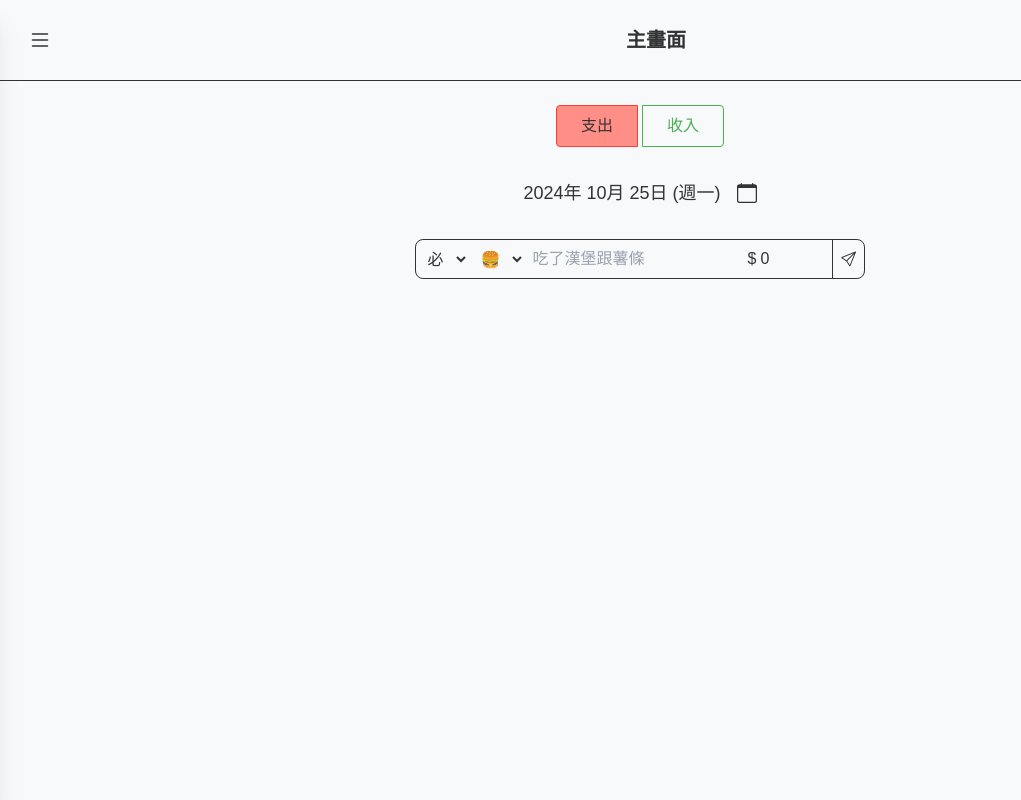
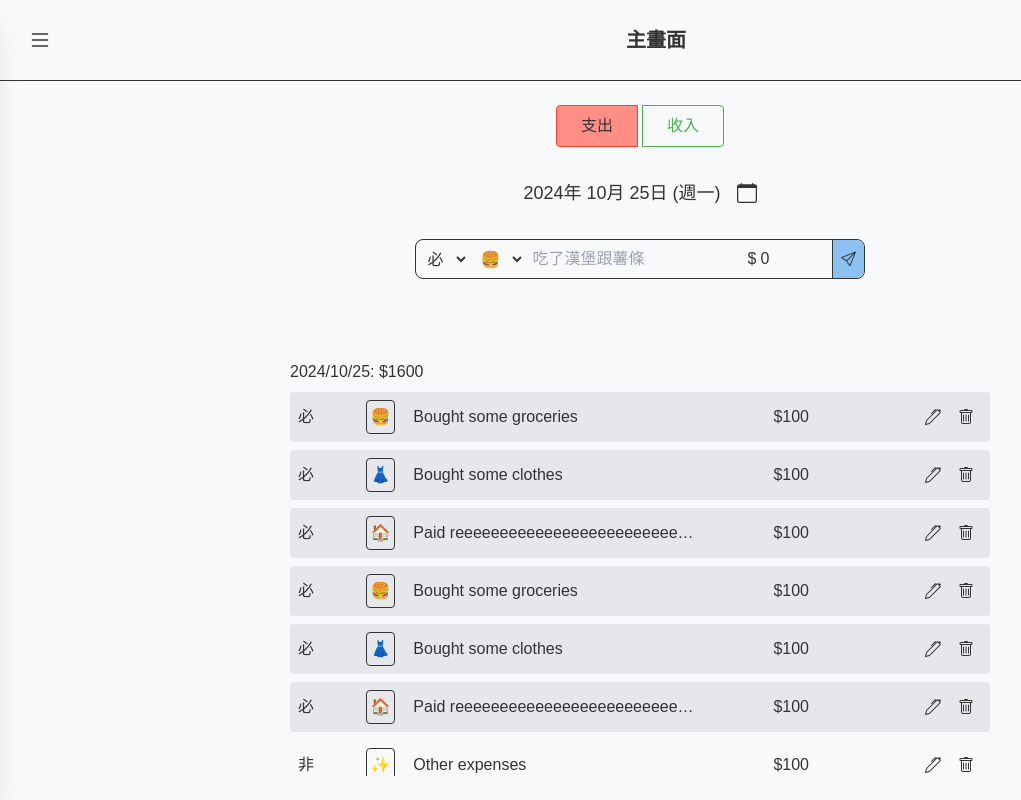
Before and after one commit to KW-Yeh/SpendingTracker, a Next.js app in the folder my-app/: page / in a window 1280 px wide. Shown: the whole page, without its empty margins (0-1021 px from the left). Built offline with nearby package versions, Linux system fonts and the light colour scheme.

Commit message:
Add SpendingList

```diff
--- a/my-app/src/app/globals.css
+++ b/my-app/src/app/globals.css
@@ -49,3 +49,39 @@ input::-webkit-inner-spin-button {
 input[type=number] {
     -moz-appearance: textfield;
 }
+
+.scrollbar::-webkit-scrollbar {
+    width: 6px;
+}
+
+.scrollbar::-webkit-scrollbar-track {
+    background-color: var(--background);
+}
+
+.scrollbar::-webkit-scrollbar-track-piece:end {
+    background: var(--background);
+    margin-bottom: 16px;
+}
+
+.scrollbar::-webkit-scrollbar-track-piece:start {
+    background: var(--background);
+    margin-top: 16px;
+}
+
+.scrollbar::-webkit-scrollbar-thumb {
+    border-radius: 6px;
+    background-color: gray;
+}
+
+.scrollbar::-webkit-scrollbar-thumb:hover {
+    background-color: dimgray;
+}
+
+.scrollbar {
+    scrollbar-width: thin;
+    scrollbar-color: #D3D3D3 var(--background);
+}
+
+.scrollbar:hover {
+    scrollbar-color: #C0C0C0 var(--background);
+}
--- /dev/null
+++ b/my-app/src/components/icons/DeleteIcon.tsx
@@ -0,0 +1,18 @@
+import { HTMLAttributes } from 'react';
+
+export const DeleteIcon = (props: HTMLAttributes<HTMLOrSVGElement>) => {
+  return (
+    <svg
+      xmlns="http://www.w3.org/2000/svg"
+      width="16"
+      height="16"
+      fill="currentColor"
+      className="bi bi-trash"
+      viewBox="0 0 16 16"
+      {...props}
+    >
+      <path d="M5.5 5.5A.5.5 0 0 1 6 6v6a.5.5 0 0 1-1 0V6a.5.5 0 0 1 .5-.5m2.5 0a.5.5 0 0 1 .5.5v6a.5.5 0 0 1-1 0V6a.5.5 0 0 1 .5-.5m3 .5a.5.5 0 0 0-1 0v6a.5.5 0 0 0 1 0z" />
+      <path d="M14.5 3a1 1 0 0 1-1 1H13v9a2 2 0 0 1-2 2H5a2 2 0 0 1-2-2V4h-.5a1 1 0 0 1-1-1V2a1 1 0 0 1 1-1H6a1 1 0 0 1 1-1h2a1 1 0 0 1 1 1h3.5a1 1 0 0 1 1 1zM4.118 4 4 4.059V13a1 1 0 0 0 1 1h6a1 1 0 0 0 1-1V4.059L11.882 4zM2.5 3h11V2h-11z" />
+    </svg>
+  );
+};
--- /dev/null
+++ b/my-app/src/components/icons/EditIcon.tsx
@@ -0,0 +1,17 @@
+import { HTMLAttributes } from 'react';
+
+export const EditIcon = (props: HTMLAttributes<HTMLOrSVGElement>) => {
+  return (
+    <svg
+      xmlns="http://www.w3.org/2000/svg"
+      width="16"
+      height="16"
+      fill="currentColor"
+      className="bi bi-pen"
+      viewBox="0 0 16 16"
+      {...props}
+    >
+      <path d="m13.498.795.149-.149a1.207 1.207 0 1 1 1.707 1.708l-.149.148a1.5 1.5 0 0 1-.059 2.059L4.854 14.854a.5.5 0 0 1-.233.131l-4 1a.5.5 0 0 1-.606-.606l1-4a.5.5 0 0 1 .131-.232l9.642-9.642a.5.5 0 0 0-.642.056L6.854 4.854a.5.5 0 1 1-.708-.708L9.44.854A1.5 1.5 0 0 1 11.5.796a1.5 1.5 0 0 1 1.998-.001m-.644.766a.5.5 0 0 0-.707 0L1.95 11.756l-.764 3.057 3.057-.764L14.44 3.854a.5.5 0 0 0 0-.708z" />
+    </svg>
+  );
+};
--- a/my-app/src/composites/EditorBlock.tsx
+++ b/my-app/src/composites/EditorBlock.tsx
@@ -91,7 +91,7 @@ export const EditorBlock = (props: Props) => {
       <button
         type="submit"
         disabled={loading}
-        className="flex h-full w-8 items-center justify-center rounded-r-lg p-2"
+        className="flex h-full w-8 items-center justify-center rounded-r-lg hover:bg-primary-300 p-2 transition-colors bg-primary-100"
       >
         <SendIcon className="w-full" />
       </button>
--- a/my-app/src/composites/SpendingInfoSection.tsx
+++ b/my-app/src/composites/SpendingInfoSection.tsx
@@ -20,11 +20,11 @@ export const SpendingInfoSection = () => {
   };
 
   return (
-    <div className="flex flex-1 w-full flex-col items-center gap-4 p-6">
+    <div className="flex w-full flex-1 flex-col items-center gap-4 p-6">
       <Switch type={selectedType} onChange={setSelectedType} />
       <DatePicker date={selectedDate} onChange={handleOnChangeDate} />
       <EditorBlock type={selectedType} date={selectedDate} />
-      <SpendingList />
+      <SpendingList type={selectedType} date={selectedDate} />
       <Modal ref={modalRef}>Modal</Modal>
     </div>
   );
--- a/my-app/src/composites/SpendingList.tsx
+++ b/my-app/src/composites/SpendingList.tsx
@@ -1,3 +1,157 @@
-export const SpendingList = () => {
-  return <div className="flex w-fit flex-1 flex-col"></div>;
+import { DeleteIcon } from '@/components/icons/DeleteIcon';
+import { EditIcon } from '@/components/icons/EditIcon';
+import { Necessity, SpendingType } from '@/utils/constants';
+import { useMemo } from 'react';
+
+interface Props {
+  date: Date;
+  type: SpendingType;
+}
+
+const TEST_DATA: SpendingRecord[] = [
+  {
+    id: '1',
+    type: SpendingType.Outcome,
+    necessity: Necessity.Need,
+    category: '🍔',
+    description: 'Bought some groceries',
+    amount: 100,
+    date: new Date().toUTCString(),
+  },
+  {
+    id: '2',
+    type: SpendingType.Outcome,
+    necessity: Necessity.Need,
+    category: '👗',
+    description: 'Bought some clothes',
+    amount: 100,
+    date: new Date().toUTCString(),
+  },
+  {
+    id: '3',
+    type: SpendingType.Income,
+    necessity: Necessity.Need,
+    category: '📈',
+    description: 'Received salary',
+    amount: 100,
+    date: new Date().toUTCString(),
+  },
+  {
+    id: '4',
+    type: SpendingType.Income,
+    necessity: Necessity.Need,
+    category: '🎁',
+    description: 'Received bonus',
+    amount: 100,
+    date: new Date().toUTCString(),
+  },
+  {
+    id: '5',
+    type: SpendingType.Outcome,
+    necessity: Necessity.NotNeed,
+    category: '🎲',
+    description: 'Bought some games',
+    amount: 100,
+    date: new Date().toUTCString(),
+  },
+  {
+    id: '6',
+    type: SpendingType.Outcome,
+    necessity: Necessity.NotNeed,
+    category: '📚',
+    description: 'Bought some books',
+    amount: 100,
+    date: new Date().toUTCString(),
+  },
+  {
+    id: '7',
+    type: SpendingType.Outcome,
+    necessity: Necessity.NotNeed,
+    category: '💊',
+    description: 'Bought some medicine',
+    amount: 100,
+    date: new Date().toUTCString(),
+  },
+  {
+    id: '8',
+    type: SpendingType.Outcome,
+    necessity: Necessity.NotNeed,
+    category: '📉',
+    description: 'Invested in stock',
+    amount: 100,
+    date: new Date().toUTCString(),
+  },
+  {
+    id: '9',
+    type: SpendingType.Outcome,
+    necessity: Necessity.NotNeed,
+    category: '✨',
+    description: 'Other expenses',
+    amount: 100,
+    date: new Date().toUTCString(),
+  },
+  {
+    id: '10',
+    type: SpendingType.Outcome,
+    necessity: Necessity.Need,
+    category: '🏠',
+    description: 'Paid reeeeeeeeeeeeeeeeeeeeeeeeeeeeeeeeeeeeent',
+    amount: 100,
+    date: new Date().toUTCString(),
+  },
+];
+
+export const SpendingList = (props: Props) => {
+  const year = props.date.getFullYear();
+  const month = props.date.getMonth();
+  const day = props.date.getDate();
+
+  const filteredData = useMemo(
+    () =>
+      [...TEST_DATA, ...TEST_DATA]
+        .filter((data) => data.type === props.type)
+        .sort((_, b) => {
+          if (b.necessity === Necessity.Need) return 1;
+          return -1;
+        }),
+    [props.type],
+  );
+
+  const totalAmount = filteredData.reduce(
+    (acc, spending) => acc + spending.amount,
+    0,
+  );
+
+  return (
+    <div className="flex w-full max-w-[700px] flex-1 flex-col justify-end gap-2 text-xs sm:text-sm lg:text-base">
+      <h3 className="">{`${year}/${month}/${day}: $${totalAmount}`}</h3>
+      <div className="scrollbar flex h-96 w-full flex-col gap-2 overflow-y-auto overflow-x-hidden">
+        {filteredData.map((spending, index) => (
+          <div
+            key={`${spending.id}-${index.toString()}`}
+            className={`grid grid-cols-12 items-center gap-2 rounded p-2 ${spending.necessity === Necessity.Need ? 'bg-gray-200' : ''}`}
+          >
+            <div className="col-span-1">{spending.necessity}</div>
+            <div className="col-span-1 flex items-center justify-center">
+              <div className="rounded border border-solid border-text p-1">
+                {spending.category}
+              </div>
+            </div>
+            <div className="col-span-5 overflow-hidden text-ellipsis whitespace-nowrap">
+              {spending.description}
+            </div>
+            <div className="col-span-2 text-end">${spending.amount}</div>
+            <div className="col-span-3 flex items-center justify-end gap-px">
+              <button className="group rounded p-2 transition-colors hover:bg-primary-300">
+                <EditIcon className="size-4 transition-colors group-hover:text-background" />
+              </button>
+              <button className="group rounded p-2 transition-colors hover:bg-red-300">
+                <DeleteIcon className="size-4 transition-colors group-hover:text-background" />
+              </button>
+            </div>
+          </div>
+        ))}
+      </div>
+    </div>
+  );
 };
```
